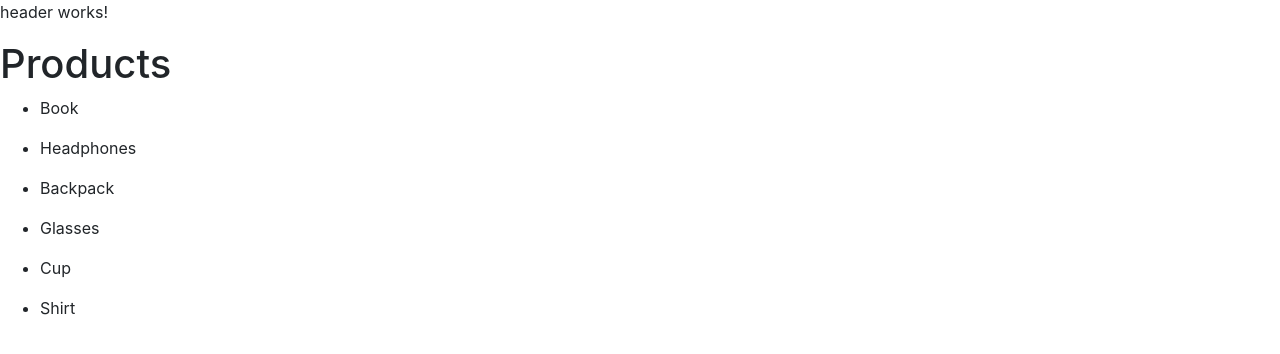
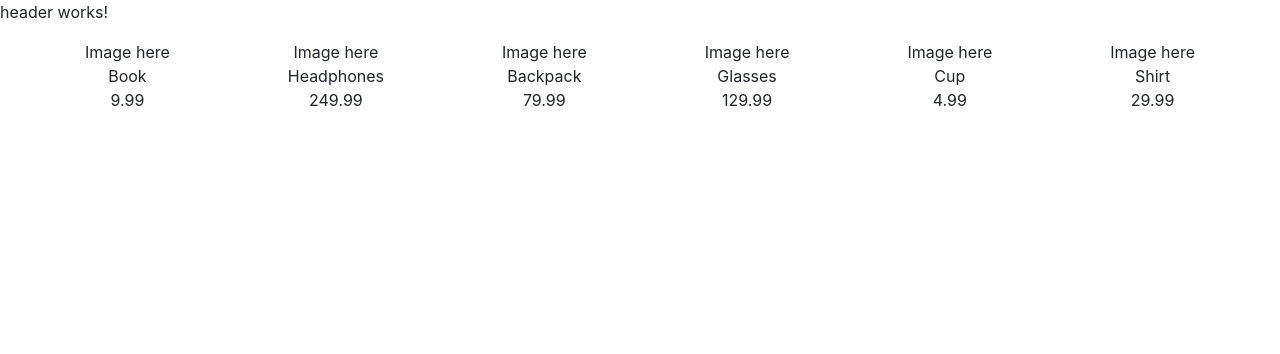
Before and after one commit to Eyongkevin/udacity-MyStore, an Angular app: page / in a window 1280 px wide. Shown: the top 354 px of the page. Built offline with nearby package versions, Linux system fonts and the light colour scheme.

Commit message:
feats: Add angular flex-layout
Added module and arrange product details on the product-list page.

```diff
--- a/package.json
+++ b/package.json
@@ -12,9 +12,11 @@
   "private": true,
   "dependencies": {
     "@angular/animations": "~11.2.1",
+    "@angular/cdk": "^11.2.2",
     "@angular/common": "~11.2.1",
     "@angular/compiler": "~11.2.1",
     "@angular/core": "~11.2.1",
+    "@angular/flex-layout": "^11.0.0-beta.33",
     "@angular/forms": "~11.2.1",
     "@angular/localize": "~11.2.1",
     "@angular/platform-browser": "~11.2.1",
--- a/src/app/app.module.ts
+++ b/src/app/app.module.ts
@@ -1,5 +1,7 @@
 import { NgModule } from '@angular/core';
 import { BrowserModule } from '@angular/platform-browser';
+
+import { FlexLayoutModule } from '@angular/flex-layout';
 
 import { AppRoutingModule } from './app-routing.module';
 import { AppComponent } from './app.component';
@@ -16,7 +18,8 @@ import { NgbModule } from '@ng-bootstrap/ng-bootstrap';
   imports: [
     BrowserModule,
     AppRoutingModule,
-    NgbModule
+    NgbModule,
+    FlexLayoutModule
   ],
   providers: [],
   bootstrap: [AppComponent]
--- a/src/app/components/product-list/product-list.component.css
+++ b/src/app/components/product-list/product-list.component.css
@@ -0,0 +1,12 @@
+.product-index {
+    display: flex;
+    flex-wrap: wrap;
+    justify-content: space-between;
+    max-width: 1024px;
+    margin-bottom: 64px;
+  }
+
+  .product-container {
+    display: flex;
+    justify-content: center;
+  }
--- a/src/app/components/product-list/product-list.component.html
+++ b/src/app/components/product-list/product-list.component.html
@@ -1,5 +1,9 @@
-<h1>Products</h1>
-
-<ul *ngFor="let product of products">
-  <li>{{ product.name }}</li>
-</ul>
+<div class="container">
+    <div fxLayout="row" fxLayoutAlign="space-between center">
+    <div fxLayout="column" fxLayoutAlign="space-between center" *ngFor="let product of products">
+        <div class="product-container">Image here</div>
+        <div class="product-container">{{ product.name }}</div>
+        <div class="product-container">{{ product.price}}</div>
+    </div>
+    </div>
+</div>
```
Also changed, not shown: 1 other file (tests, documents, lock files or other folders).
